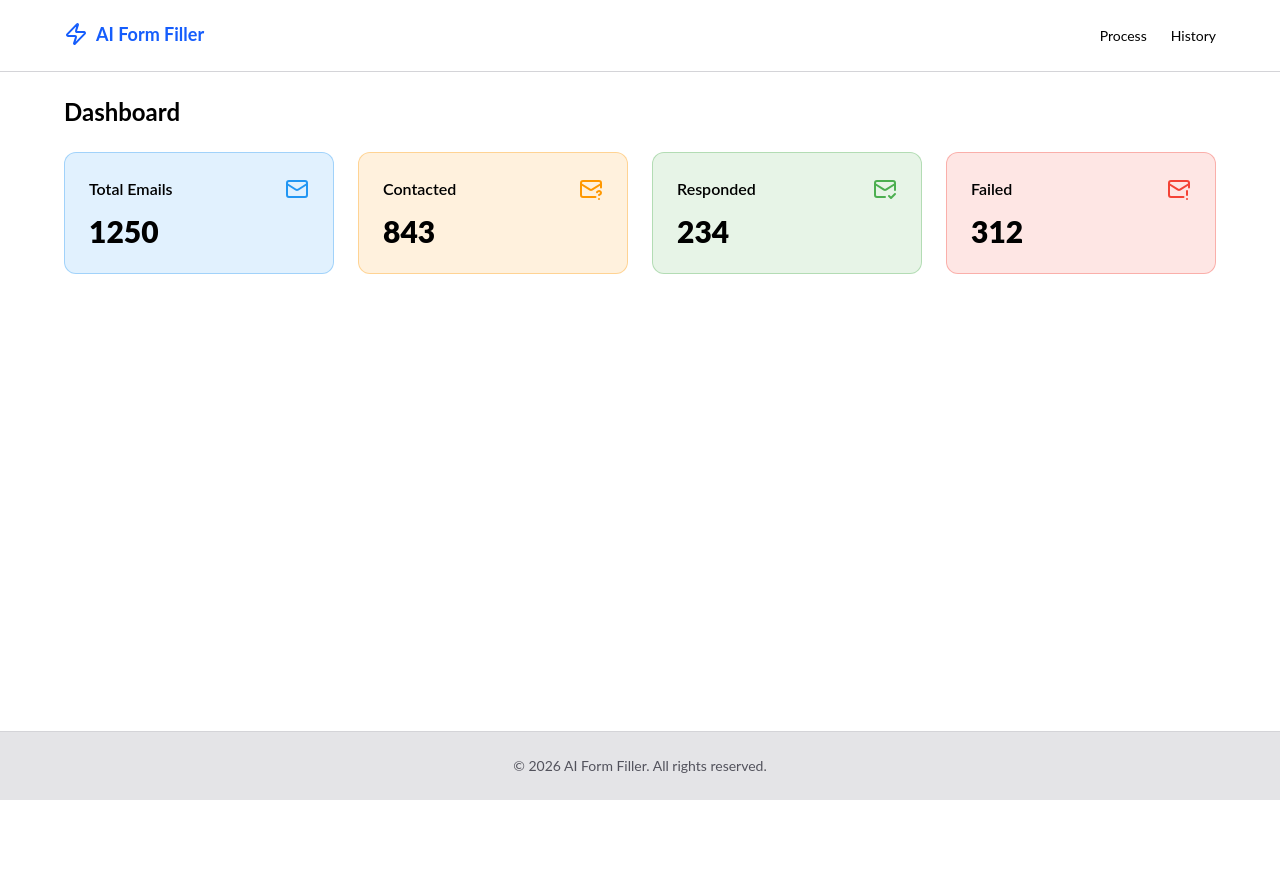
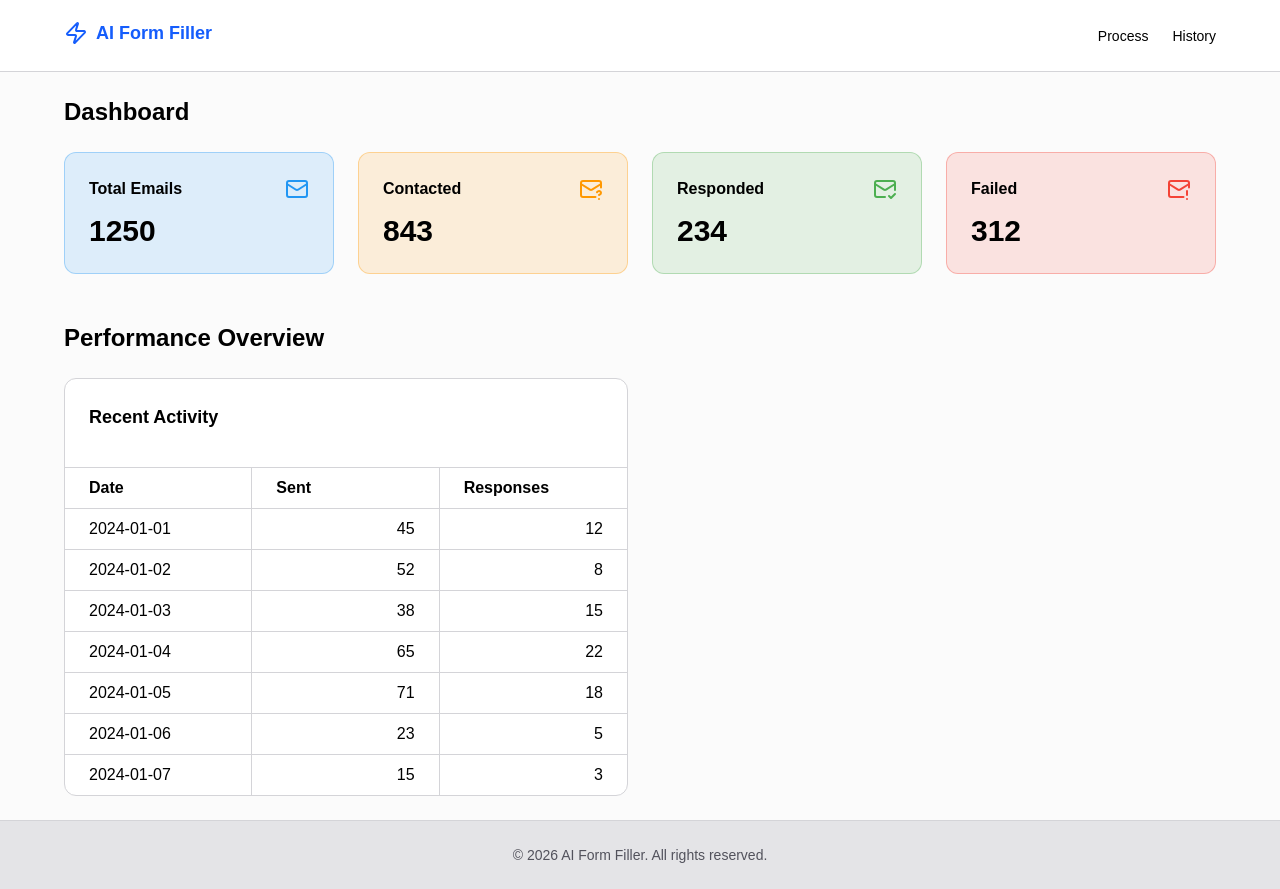
Before and after one commit to thaliairis410-pixel/AIFormFiller, a React (Vite) app: page / in a window 1280 px wide. Before the commit the page ends 800 px from the top, so only its background shows below. Built offline with nearby package versions, Linux system fonts and the light colour scheme.

Commit message:
chore: add more analytics to dashboard

```diff
--- a/package.json
+++ b/package.json
@@ -9,7 +9,7 @@
     "build": "vite build"
   },
   "dependencies": {
-    "@fontsource/lato": "^5.2.7",
+    "@fontsource/outfit": "^5.2.8",
     "@tailwindcss/vite": "^4.2.1",
     "cross-env": "^7.0.3",
     "express": "^5.1.0",
--- a/src/client/components/Header.tsx
+++ b/src/client/components/Header.tsx
@@ -3,7 +3,7 @@ import { Link } from "react-router";
 
 const Header = () => {
 	return (
-		<header className="flex h-18 border-b border-b-zinc-300 p-6">
+		<header className="sticky top-0 w-full left-0 bg-white flex h-18 border-b border-b-zinc-300 p-6">
 			<div className="container flex items-center justify-between">
 				<Link to="/">
 					<h1 className="text-lg font-bold text-blue-600 inline-flex gap-2 items-center">
--- a/src/client/components/Layout.tsx
+++ b/src/client/components/Layout.tsx
@@ -6,7 +6,7 @@ const Layout = () => {
 	return (
 		<div className="flex flex-col min-h-screen">
 			<Header />
-			<main className="flex-1">
+			<main className="flex-1 bg-zinc-50/70">
 				<Outlet />
 			</main>
 			<Footer />
--- a/src/client/index.css
+++ b/src/client/index.css
@@ -1,8 +1,8 @@
 @import "tailwindcss";
-@import "@fontsource/lato";
+@import "@fontsource/outfit";
 
 html {
-    font-family: "Lato", sans-serif;
+    font-family: "Outfit", sans-serif;
 }
 
 .container {
--- a/src/client/pages/Index.tsx
+++ b/src/client/pages/Index.tsx
@@ -8,9 +8,9 @@ const Index = () => {
 			{/* Statistics */}
 			<section className="p-6">
 				<div className="container space-y-6">
-					<h1 className="text-2xl font-bold">Dashboard</h1>
+					<h2 className="text-2xl font-bold">Dashboard</h2>
 
-					<div className="grid gap-6 grid-cols-4">
+					<div className="grid gap-6 grid-cols-1 sm:grid-cols-2 md:grid-cols-4">
 						<StatCard
 							title="Total Emails"
 							value={stats.total}
@@ -39,7 +39,40 @@ const Index = () => {
 				</div>
 			</section>
 
-			<section></section>
+			<section className="p-6">
+				<div className="container space-y-6">
+					<h2 className="text-2xl font-bold">Performance Overview</h2>
+
+					<div className="grid grid-cols-2 gap-6">
+						{/* Recent Activity */}
+						<div className="space-y-3 border rounded-xl border-zinc-300 bg-white">
+							<h4 className="text-lg font-bold p-6">Recent Activity</h4>
+
+							<div>
+								<div className="grid grid-cols-3 border-y border-zinc-300 font-semibold">
+									<p className="py-2 px-6 border-r border-zinc-300">Date</p>
+									<p className="py-2 px-6 border-r border-zinc-300">Sent</p>
+									<p className="py-2 px-6">Responses</p>
+								</div>
+								{stats.weeklyActivity.map((activity) => (
+									<div
+										className="grid grid-cols-3 not-last-of-type:border-b border-zinc-300 hover:bg-zinc-50"
+										key={activity.date}
+									>
+										<p className="py-2 px-6 border-r border-zinc-300">
+											{activity.date}
+										</p>
+										<p className="py-2 px-6 text-right border-r border-zinc-300">
+											{activity.sent}
+										</p>
+										<p className="py-2 px-6 text-right">{activity.responses}</p>
+									</div>
+								))}
+							</div>
+						</div>
+					</div>
+				</div>
+			</section>
 		</>
 	);
 };
--- a/src/client/utils/demo.ts
+++ b/src/client/utils/demo.ts
@@ -39,18 +39,6 @@ export const stats = {
 		{ month: "Jun", sent: 367, responses: 91 },
 	],
 
-	// Domain Stats
-	topDomains: [
-		{ domain: "gmail.com", count: 342, success: 187 },
-		{ domain: "yahoo.com", count: 156, success: 89 },
-		{ domain: "outlook.com", count: 134, success: 71 },
-		{ domain: "company.com", count: 98, success: 45 },
-		{ domain: "business.net", count: 76, success: 38 },
-		{ domain: "orgmail.org", count: 54, success: 29 },
-		{ domain: "edu.edu", count: 42, success: 21 },
-		{ domain: "gov.gov", count: 28, success: 12 },
-	],
-
 	// Status Distribution
 	statusDistribution: [
 		{ status: "Pending", count: 431, color: "#ff9800" },
@@ -60,15 +48,6 @@ export const stats = {
 		{ status: "Failed", count: 312, color: "#f44336" },
 		{ status: "Expired", count: 42, color: "#757575" },
 	],
-
-	// Response Rate by Day
-	responseRate: {
-		average: "27.8%",
-		bestDay: "Wednesday",
-		bestRate: "34.2%",
-		worstDay: "Sunday",
-		worstRate: "12.5%",
-	},
 
 	// Processing Stats
 	processingSpeed: {
@@ -98,16 +77,6 @@ export const stats = {
 		{ date: "Week 6", rate: 75 },
 		{ date: "Week 7", rate: 74 },
 		{ date: "Week 8", rate: 78 },
-	],
-
-	// Geographic Distribution (if available)
-	geographicStats: [
-		{ region: "North America", count: 456, success: 312 },
-		{ region: "Europe", count: 389, success: 267 },
-		{ region: "Asia", count: 234, success: 156 },
-		{ region: "Australia", count: 98, success: 67 },
-		{ region: "South America", count: 45, success: 28 },
-		{ region: "Africa", count: 28, success: 15 },
 	],
 };
 
```
Also changed, not shown: 1 other file (tests, documents, lock files or other folders).
